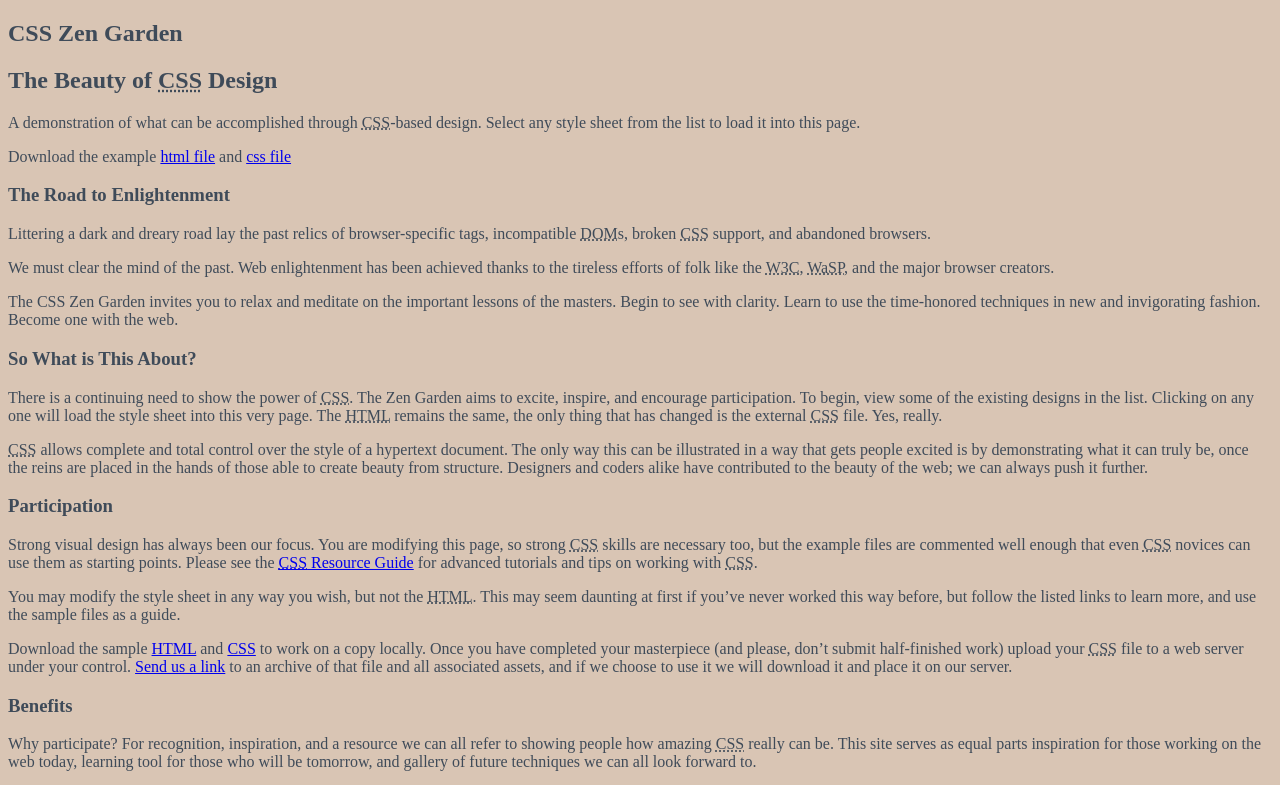
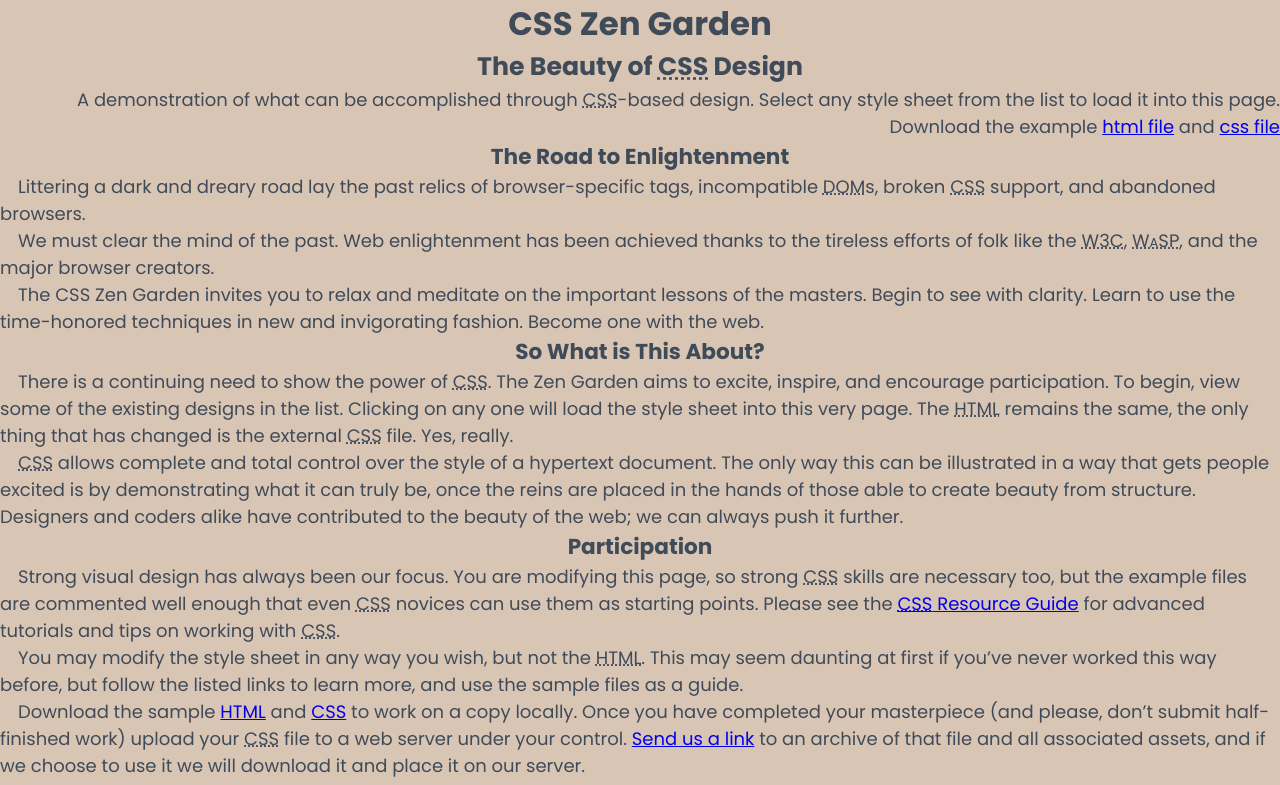
Before and after one commit to WillyansGuia/desenvolve-introducao-web, a plain HTML site: page introdução a programação web/CSS Zen Garden/Index.html in a window 1280 px wide. Shown: the top 785 px of the page. Drawn offline with Linux system fonts and the light colour scheme.

Commit message:
Update style.css

```diff
--- a/introdução a programação web/CSS Zen Garden/style.css
+++ b/introdução a programação web/CSS Zen Garden/style.css
@@ -5,8 +5,49 @@
 .Arquitetura-4-hex { color: #D9C5B4; }
 .destaque { color: #0D0D0D; }
 */
+@import url('https://fonts.googleapis.com/css2?family=Poppins:ital,wght@0,100;0,200;0,300;0,400;0,500;0,600;0,700;0,800;0,900;1,100;1,200;1,300;1,400;1,500;1,600;1,700;1,800;1,900&display=swap');
+*{
+    font-family: "Poppins", sans-serif;
+    padding:0;
+    margin: 0;
+    box-sizing: border-box;
+}
 
 html {
     background-color: #D9C5B4;
     color: #3F4B59;
+    font-size: 18px;
+
 }
+
+p {
+    text-indent: 1rem;
+}
+
+h1, h2, h3 {
+    text-align: center;
+}
+
+h1 {
+    font-size: 1.8rem;
+}
+
+h2 {
+    font-size: 1.4rem;
+}
+
+h3 {
+    font-size: 1.2rem;
+}
+
+.summary {
+    text-align: right;
+}
+
+.main p {
+    line-height: 1.5;
+}
+
+abbr {
+    font-variant: small-caps;
+}
```
